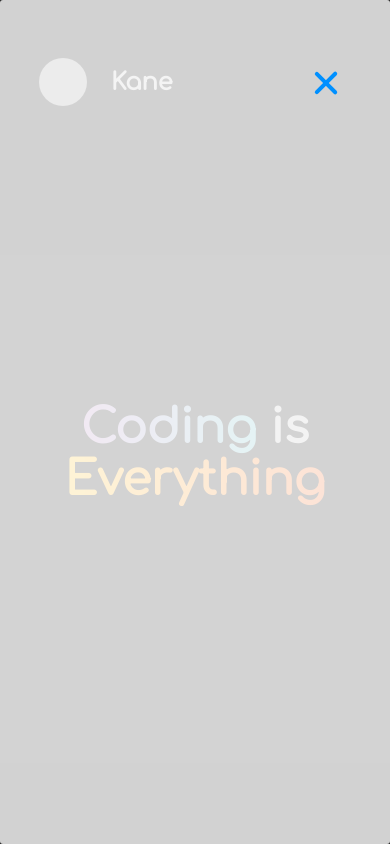
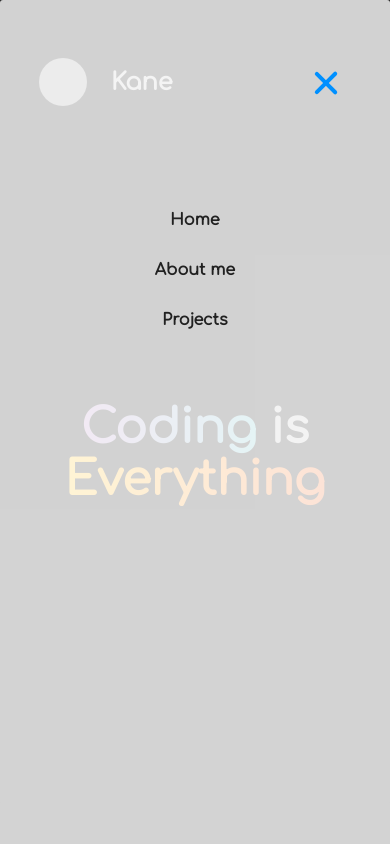
Before and after one commit to kane50613/ka1e, a Vue app: page / in a window 390 px wide. Both pictures are taken after a click on the element 326 px from the left and 82 px from the top of the page. Built offline with nearby package versions, Linux system fonts and the light colour scheme; grey boxes are pictures that could not be loaded.

Commit message:
finished navbar support on phone

```diff
--- a/src/components/Navbar.vue
+++ b/src/components/Navbar.vue
@@ -11,8 +11,8 @@
                 <div :class="`${menuOpen?'active ':''}menubtn two`"></div>
             </div>
         </div>
-        <div class="menu" :class="menuOpen?'active':''">
-
+        <div class="menu" :class="menuOpen?'active':''" @click="menuOpen=false">
+            <router-link class="route inMenu" :class="menuOpen?'active':''" v-for="n in ['Home,/', 'About me,/about', 'Projects,/projects']" :to="n.split(',')[1]">{{ n.split(',')[0] }}</router-link>
         </div>
     </div>
 </template>
@@ -68,9 +68,25 @@ export default {
         transition: .5s;
     }
 
+    .route.inMenu {
+        display: block;
+        color: #212121;
+        z-index: -1;
+        opacity: 0;
+    }
+
+    .route.inMenu.active {
+        z-index: 9;
+        opacity: 1;
+    }
+
     .router-link-active {
         color: #807e7e;
         transition: .5s;
+    }
+
+    .router-link-active.isMenu {
+        color: #636363;
     }
 
     .menuButton {
@@ -108,8 +124,10 @@ export default {
         height: 100%;
         margin-top: 0;
         background-color: rgba(255,255,255,0);
+        z-index: -1;
         display: block;
-        z-index: -1;
+        text-align: center;
+        padding-top: 50%;
     }
 
     .menu.active {
```
